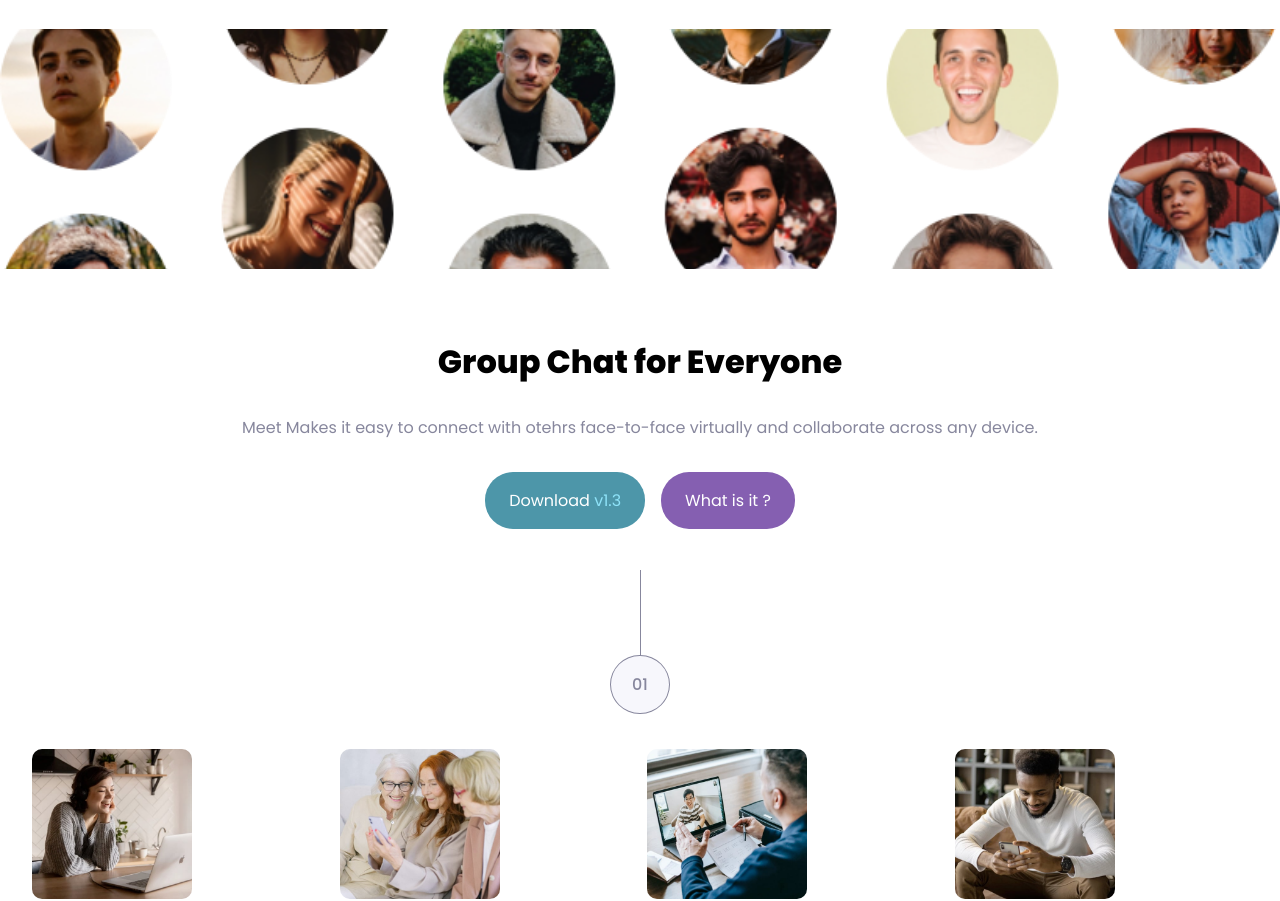
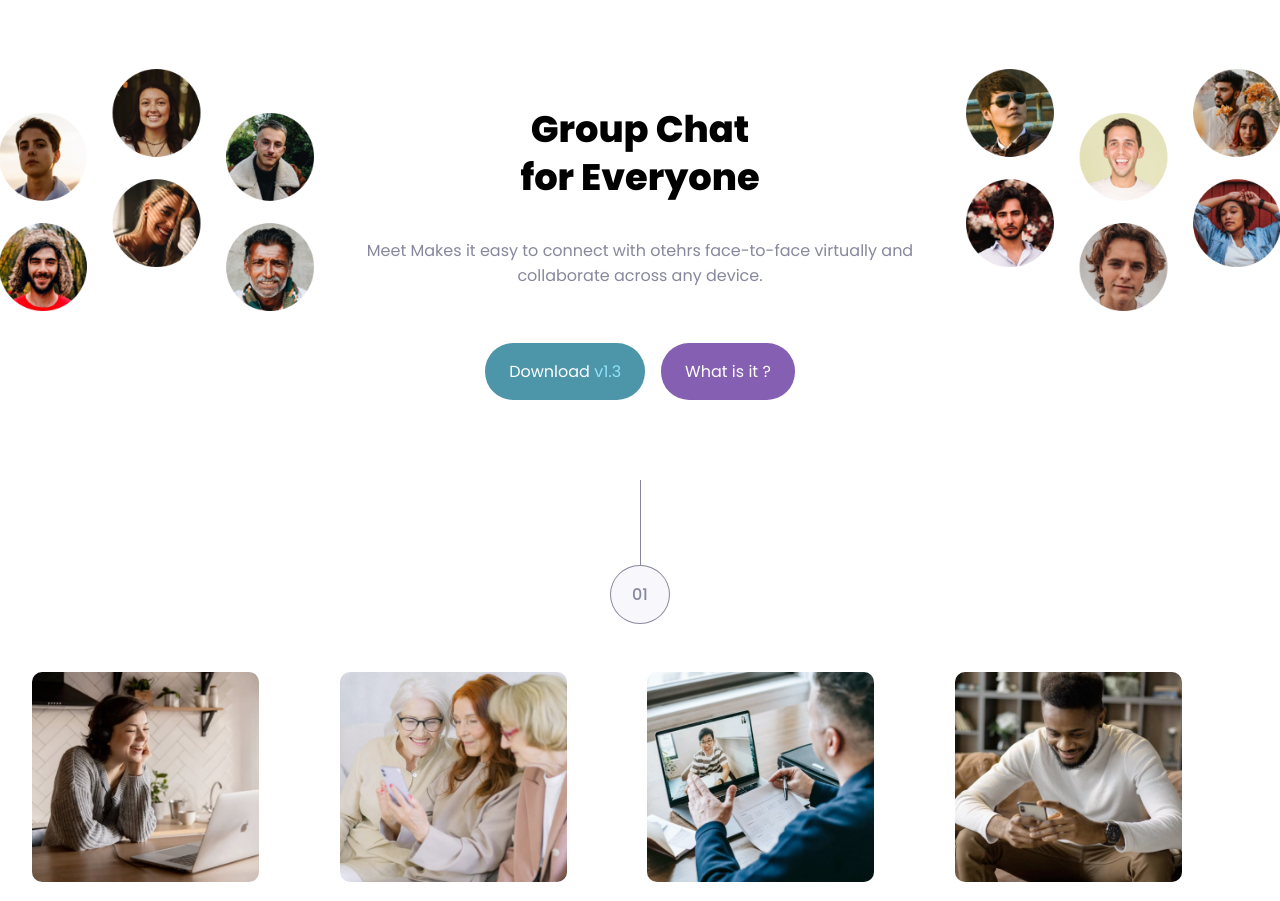
Before and after one commit to Deuzi/landing-page, a plain HTML site: page index.html in a window 1280 px wide. Shown: the part 63-964 px from the top of the page. Drawn offline with Linux system fonts and the light colour scheme.

Commit message:
almost-done

```diff
--- a/index.html
+++ b/index.html
@@ -16,21 +16,33 @@
             <!-- background-display-on-desktops -->
 
             <section class = "desktop-bg">
-                <img src="meet-landing-page/starter-code/assets/desktop/image-hero-left.png" alt="bg-left">
-                <img src="meet-landing-page/starter-code/assets/desktop/image-hero-right.png" alt="bg-right">
+                <img  id="d-bg-1" src="meet-landing-page/starter-code/assets/desktop/image-hero-left.png" alt="bg-left">
+
+                <div class="hero-text">
+                     <h1>
+                        Group Chat <br> for Everyone
+                    </h1>
+                    <p>
+                        Meet Makes it easy to connect with otehrs face-to-face virtually and collaborate across any device.
+                    </p>
+                </div>
+
+                <img id="d-bg-2"  src="meet-landing-page/starter-code/assets/desktop/image-hero-right.png" alt="bg-right">
             </section>
 
         </header>
 
-        <section class="hero-text">
-            <h1>
-                Group Chat for Everyone
-            </h1>
-            <p>
-                Meet Makes it easy to connect with otehrs face-to-face virtually and collaborate across any device.
-            </p>
+        <section class ="hero">
+            <div class="hero-text">
+                <h1>
+                    Group Chat <br> for Everyone
+                </h1>
+                <p>
+                    Meet Makes it easy to connect with otehrs face-to-face virtually and collaborate across any device.
+                </p>
+            </div>
 
-            <div class="btns">
+            <div class ="btns">
                 <button class="btn btn-1">
                     Download <span class="vrs-control">v1.3</span>
                 </button>
@@ -61,7 +73,7 @@
                 BUILT FOR MODERN USE
             </h2>
             <P class="mission-description">
-                Smarter meetings, all in one place
+                Smarter meetings, all <br> in one place
             </P>
             <p>
                 Send messages, share files , show your screen, and record meetings  - all in one workspace. Contorl who you inivte with onlyt team access , data encryption, and data export.
--- a/style.css
+++ b/style.css
@@ -138,10 +138,10 @@ body{
 }
 .display-imgs img{
     width: 140px;
-   height: 125px;
-   border-radius: 10px;
-   display: block;
-   align-self: center;
+    height: 125px;
+    border-radius: 10px;
+    display: block;
+    align-self: center;
 }
 
 .display-imgs .set-1 {
@@ -246,11 +246,11 @@ footer{
         margin-bottom: 2.5em;
     }
 
-    .hero-text p {
+    .hero p {
         margin: 0 9em;
     }
 
-    .hero-text h1{
+    .hero h1{
         padding: 1em 8em;
     }
 
@@ -278,12 +278,11 @@ footer{
     }
 
     .display-imgs .set-1 {
-        justify-self: start;
+        justify-self: normal;
     }
     .display-imgs .set-2{
-        justify-self: start;
+        justify-self: normal;
     }
-
 
     .dis-img-items{
         display: grid;
@@ -318,3 +317,105 @@ footer{
     }
 
 }
+
+
+@media (min-width: 1024px){
+
+    .hero  .hero-text{
+        display: none;
+    }
+    .hero-bg{
+        height: 0;
+        background: none;
+    }
+    .desktop-bg{
+        display: flex;
+        justify-content: space-between;
+        width: 100vw;
+    }
+
+    .desktop-bg #d-bg-1{
+        object-fit: cover;
+        object-position: right;
+    }
+
+    .desktop-bg #d-bg-2{
+        object-fit: cover;
+        object-position: left;
+    }
+
+    .hero-text{
+        margin: 0 0.5em;
+    }
+
+    .hero-text h1{
+        font-size: 2.3em;
+        font-weight: 800;
+        padding: 1em 0;
+    }
+
+
+    /* --- page-breaks -- */
+
+    .break{
+        margin-top: 5em;
+        margin-bottom: 3em;
+    }
+
+
+    /* --display-imgs--*/
+
+    .display-imgs{
+        margin: 2em;
+    }
+
+    .display-imgs img{
+        width: 227px;
+        height: 210px;
+    }
+
+    .display-imgs .set-1 {
+        justify-self: normal;
+    }
+    .display-imgs .set-2{
+        justify-self: normal;
+    }
+
+
+    /* --- mission-section ---*/
+
+    .mission{
+        margin: 10em 1em 1em 1em;
+    }
+    .mission-description + p{
+        margin: 0 15em;
+    }
+
+    /*--break-two --*/
+
+    .break-two{
+        z-index: 3;
+        position: relative;
+        top: 5em;
+    }
+
+
+    /*--footer--*/
+
+     footer{
+        background: var(--cyan) url(meet-landing-page/starter-code/assets/desktop/image-footer.jpg) center/cover no-repeat;
+        height: 40vh;
+        display: grid;
+        grid-template-rows: repeat(1, 1fr);
+        grid-template-columns: repeat(3, 1fr);
+    }
+
+    #footer-header{
+        margin: 0;
+    }
+
+    .btn-3{
+        margin: 0 6em;
+    }
+
+}
```
